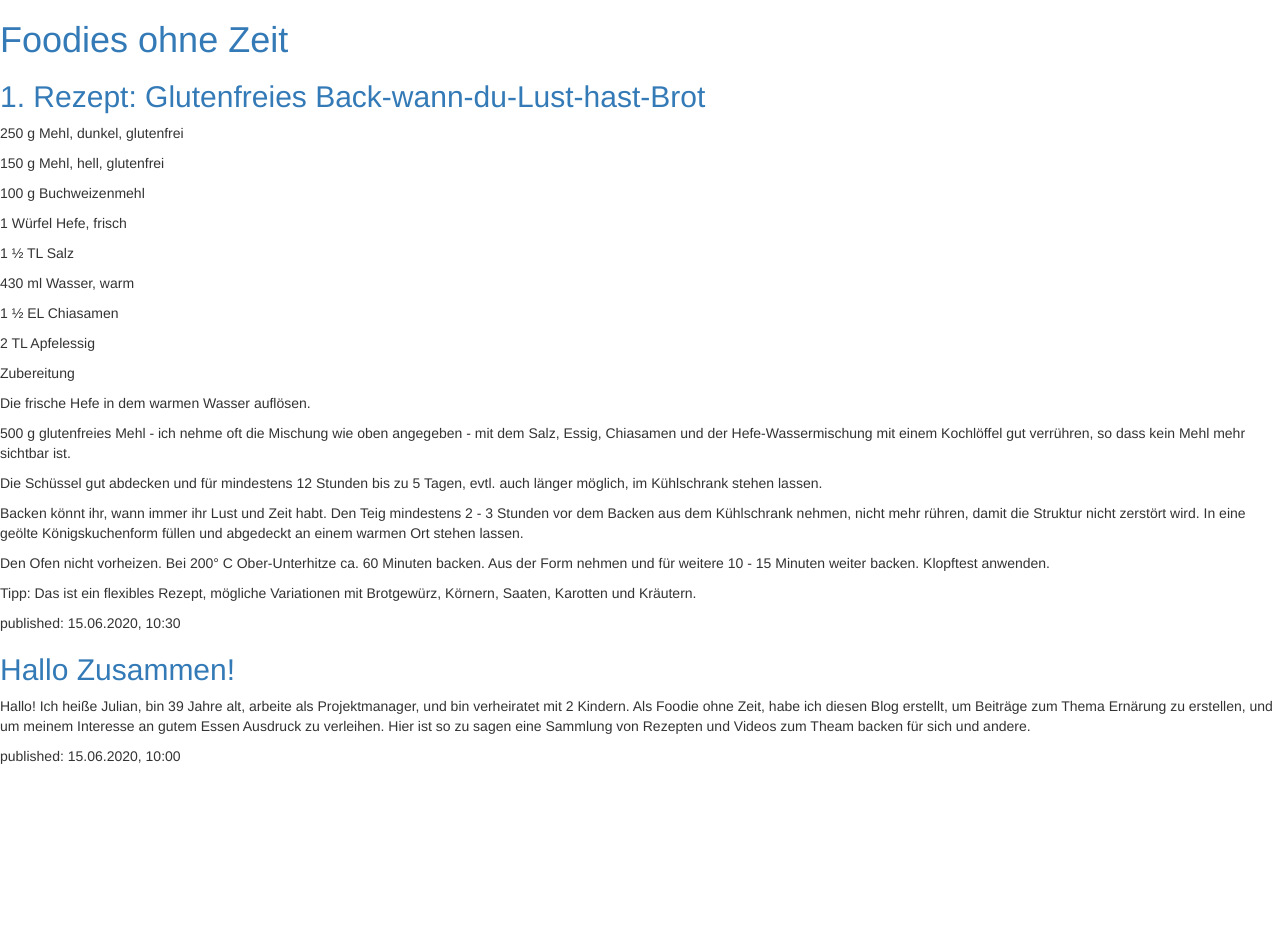
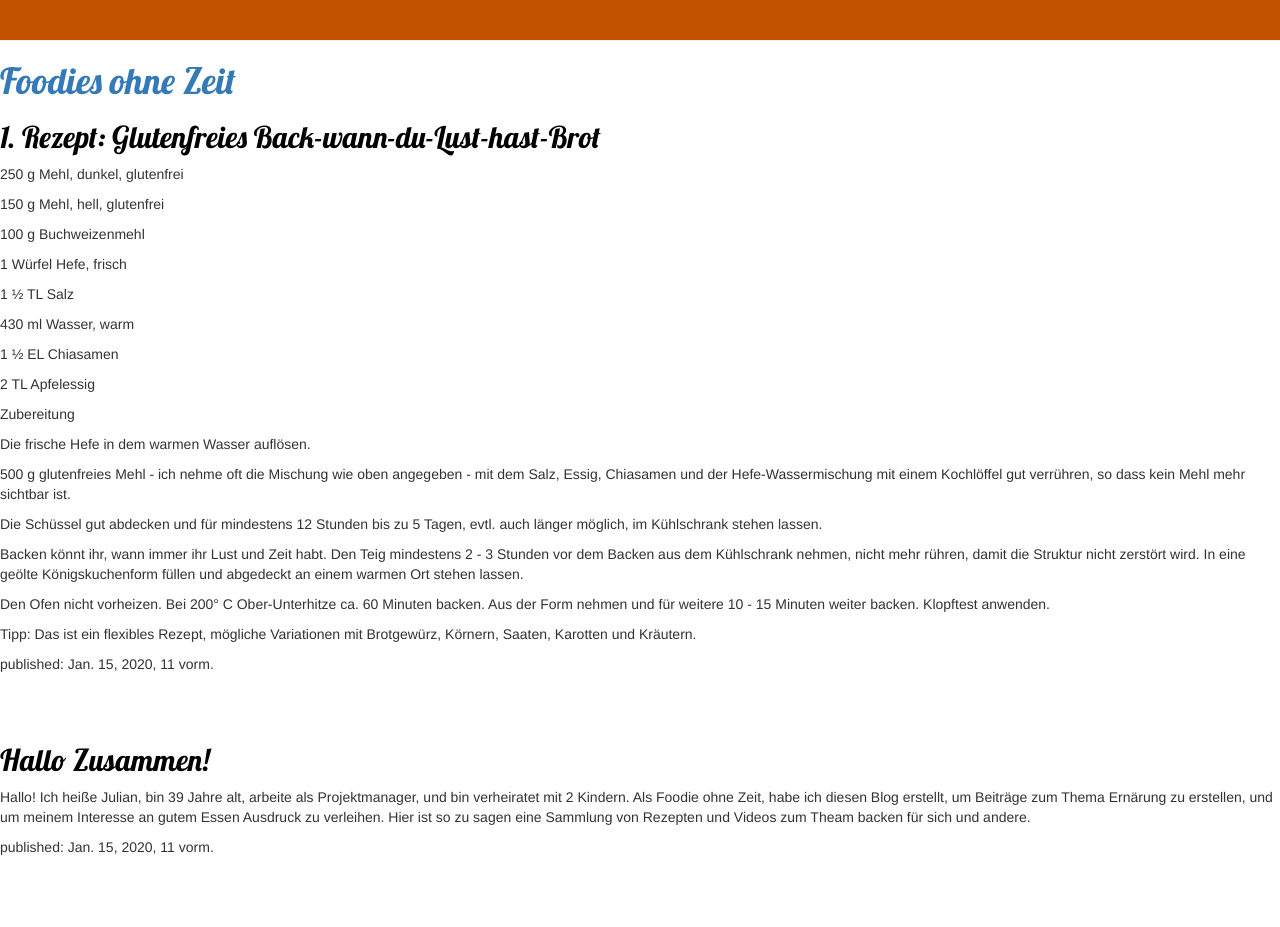
Before and after one commit to panagiotis94stylianou/foodie1, a Django app: page / in a window 1280 px wide. Before the commit the page ends 764 px from the top, so only its background shows below. Run offline with Django 3.2, Linux system fonts and the light colour scheme; tables that the repository leaves empty hold one stand-in row (values such as "Sample post"); some libraries are stand-ins or nearby versions.

Commit message:
My Django Girls app, first commit

```diff
--- a/blog/static/css/blog.css
+++ b/blog/static/css/blog.css
@@ -1,3 +1,46 @@
-h1 a, h2 a {
-    color: #9ACD32;
+.page-header {
+    background-color: #C25100;
+    margin-top: 0;
+    padding: 20px 20px 20px 40px;
 }
+
+.page-header h1, .page-header h1 a, .page-header h1 a:visited, .page-header h1 a:active {
+    color: #ffffff;
+    font-size: 36pt;
+    text-decoration: none;
+}
+
+.content {
+    margin-left: 40px;
+}
+
+h1, h2, h3, h4 {
+    font-family: 'Lobster', cursive;
+}
+
+.date {
+    color: #828282;
+}
+
+.save {
+    float: right;
+}
+
+.post-form textarea, .post-form input {
+    width: 100%;
+}
+
+.top-menu, .top-menu:hover, .top-menu:visited {
+    color: #ffffff;
+    float: right;
+    font-size: 26pt;
+    margin-right: 20px;
+}
+
+.post {
+    margin-bottom: 70px;
+}
+
+.post h2 a, .post h2 a:visited {
+    color: #000000;
+}
--- a/blog/templates/blog/post_list.html
+++ b/blog/templates/blog/post_list.html
@@ -1,14 +1,18 @@
+{% load static %}
 <html>
     <head>
         <title>Foodies ohne Zeit</title>
         <link rel="stylesheet" href="//maxcdn.bootstrapcdn.com/bootstrap/3.2.0/css/bootstrap.min.css">
         <link rel="stylesheet" href="//maxcdn.bootstrapcdn.com/bootstrap/3.2.0/css/bootstrap-theme.min.css">
+        <link rel="stylesheet" href="{% static 'css/blog.css' %}">
+        <link href="//fonts.googleapis.com/css?family=Lobster&subset=latin,latin-ext" rel="stylesheet" type="text/css">
     </head>
     <body>
-        <div>
+        <div class="page-header"></div>
             <h1><a href="/">Foodies ohne Zeit</a></h1>
         </div>
-        <div>
+        {% for post in posts %}
+        <div class="post">
             <h2><a href="">1. Rezept: Glutenfreies Back-wann-du-Lust-hast-Brot</a></h2>
             <p>250 g    Mehl, dunkel, glutenfrei</p>
             <p>150 g    Mehl, hell, glutenfrei</p>
@@ -33,14 +37,14 @@
             <p></p>
             <p>Tipp: Das ist ein flexibles Rezept, mögliche Variationen mit Brotgewürz, Körnern, Saaten, Karotten und Kräutern. </p>
             <p></p>
-            <p>published: 15.06.2020, 10:30</p>
+            <p>published: {{ post.published_date }}</p>
         </div>
 
-        <div>
-
+        <div class="post"></divclass>
             <h2><a href="">Hallo Zusammen!</a></h2>
             <p>Hallo! Ich heiße Julian, bin 39 Jahre alt, arbeite als Projektmanager, und bin verheiratet mit 2 Kindern. Als Foodie ohne Zeit, habe ich diesen Blog erstellt, um Beiträge zum Thema Ernärung zu erstellen, und um meinem Interesse an gutem Essen Ausdruck zu verleihen. Hier ist so zu sagen eine Sammlung von Rezepten und Videos zum Theam backen für sich und andere.</p>
-            <p>published: 15.06.2020, 10:00</p>
+            <p>published: {{ post.published_date }}</p>
         </div>
+        {% endfor %}
     </body>
 </html>
```
